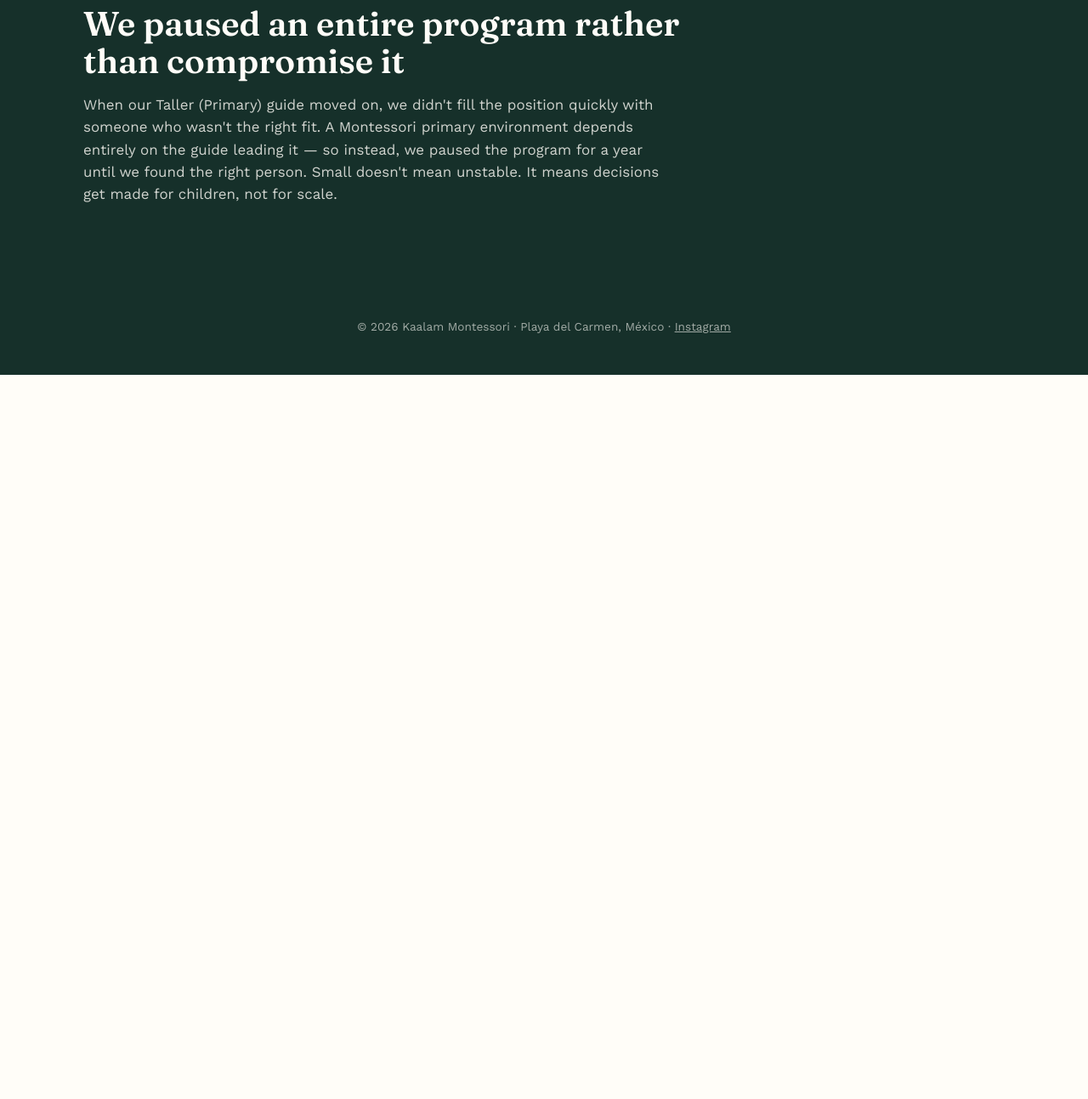
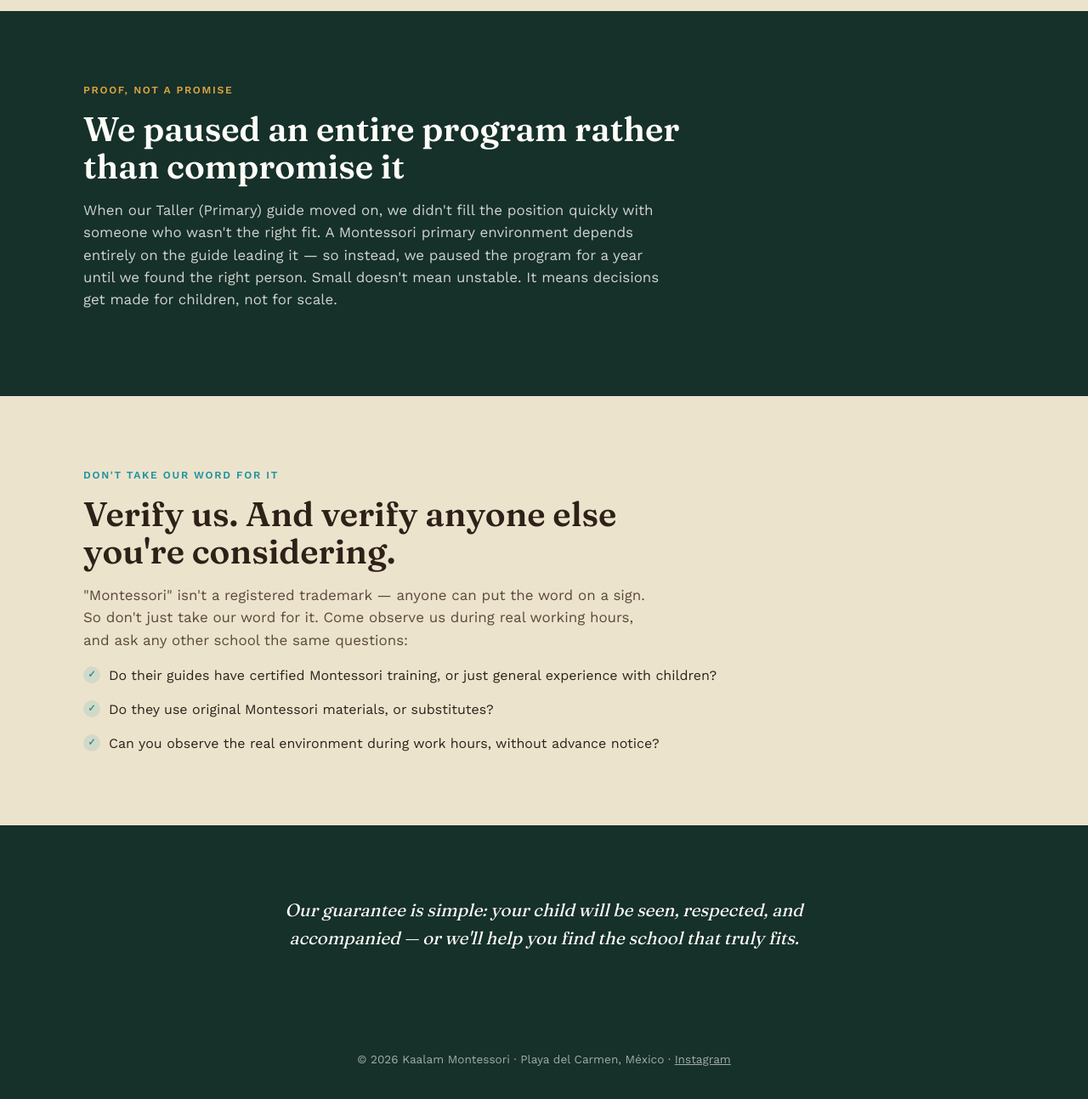
Before and after one commit to HurricaneSolution/Kaalam-Website, a plain HTML site: page por-que-kaalam.html in a window 1280 px wide. Shown: the part 1483-2776 px from the top of the page at 85% size. Before the commit the page ends 1924 px from the top, so only its background shows below. Drawn offline with nearby package versions, Linux system fonts and the light colour scheme.

Commit message:
Update por-que-kaalam.html

```diff
--- a/por-que-kaalam.html
+++ b/por-que-kaalam.html
@@ -59,9 +59,9 @@ body.fr [data-lang]:not([data-lang="fr"]) { display: none !important; }
           <span data-lang="fr">Les écoles intégrées au système fédéral mexicain (SEP) consacrent une énergie considérable à remplir des exigences administratives conçues pour justifier un financement, pas pour servir les enfants. Avec le temps, l'apprentissage devient silencieusement une représentation : les élèves jouent le rôle du « bon élève » pour les audits et les inspections, pendant que l'enfant réel passe au second plan derrière la paperasse et les listes de contrôle.</span>
         </p>
         <p>
-          <span data-lang="en">Kaalam is independent from that system, and we have no plans to change it. We answer to the children in front of us and the families who trust us — not to a bureaucracy.</span>
-          <span data-lang="es">Kaalam es independiente de ese sistema, y no tenemos planes de cambiarlo. Le respondemos a los niños que tenemos enfrente y a las familias que confían en nosotros — no a una burocracia.</span>
-          <span data-lang="fr">Kaalam est indépendante de ce système, et nous n'avons pas l'intention de changer cela. Nous répondons aux enfants qui sont devant nous et aux familles qui nous font confiance — pas à une bureaucratie.</span>
+          <span data-lang="en">Kaalam is independent from that system, and we have no plans to change it. We answer to the children in front of us and the families who trust us — not to a bureaucracy. To be precise: Kaalam is not incorporated into SEP, but our students do certify officially through INEA upon finishing Taller (around age 10–12), with full government recognition. This path lets us apply the complete Montessori philosophy, without the constraints of a traditional curriculum, as far as each student wants and is able to go.</span>
+          <span data-lang="es">Kaalam es independiente de ese sistema, y no tenemos planes de cambiarlo. Le respondemos a los niños que tenemos enfrente y a las familias que confían en nosotros — no a una burocracia. Para ser precisos: Kaalam no está incorporado a la SEP, pero nuestros alumnos sí certifican oficialmente vía INEA al terminar Taller (alrededor de los 10–12 años), con reconocimiento oficial del gobierno. Este camino nos permite aplicar la filosofía Montessori completa, sin las limitaciones de un currículo tradicional, hasta donde cada alumno quiera y pueda llegar.</span>
+          <span data-lang="fr">Kaalam est indépendante de ce système, et nous n'avons pas l'intention de changer cela. Nous répondons aux enfants qui sont devant nous et aux familles qui nous font confiance — pas à une bureaucratie. Pour être précis : Kaalam n'est pas intégrée au SEP, mais nos élèves obtiennent une certification officielle via l'INEA à la fin du Taller (vers 10–12 ans), avec une reconnaissance gouvernementale complète. Cette voie nous permet d'appliquer la philosophie Montessori complète, sans les contraintes d'un programme traditionnel, aussi loin que chaque élève le souhaite et le peut.</span>
         </p>
       </div>
       <div class="col-quote">
@@ -98,6 +98,33 @@ body.fr [data-lang]:not([data-lang="fr"]) { display: none !important; }
   </div>
 </section>
 
+<section class="section section-cream">
+  <div class="section-inner">
+    <p class="eyebrow"><span data-lang="en">Don't take our word for it</span><span data-lang="es">No nos creas a nosotros</span><span data-lang="fr">Ne nous croyez pas sur parole</span></p>
+    <h2><span data-lang="en">Verify us. And verify anyone else you're considering.</span><span data-lang="es">Verifícanos. Y verifica a cualquier otra opción que estés considerando.</span><span data-lang="fr">Vérifiez-nous. Et vérifiez toute autre option que vous envisagez.</span></h2>
+    <p class="section-lead">
+      <span data-lang="en">"Montessori" isn't a registered trademark — anyone can put the word on a sign. So don't just take our word for it. Come observe us during real working hours, and ask any other school the same questions:</span>
+      <span data-lang="es">"Montessori" no es una marca registrada — cualquiera puede poner la palabra en un letrero. Así que no nos creas solo a nosotros. Ven a observarnos en horario real de trabajo, y hazle a cualquier otra escuela las mismas preguntas:</span>
+      <span data-lang="fr">« Montessori » n'est pas une marque déposée — n'importe qui peut mettre ce mot sur une enseigne. Alors ne nous croyez pas simplement sur parole. Venez nous observer pendant les heures de travail réelles, et posez les mêmes questions à toute autre école :</span>
+    </p>
+    <ul class="check-list">
+      <li><span data-lang="en">Do their guides have certified Montessori training, or just general experience with children?</span><span data-lang="es">¿Sus guías tienen formación Montessori certificada, o solo experiencia general con niños?</span><span data-lang="fr">Leurs éducatrices ont-elles une formation Montessori certifiée, ou juste une expérience générale avec les enfants ?</span></li>
+      <li><span data-lang="en">Do they use original Montessori materials, or substitutes?</span><span data-lang="es">¿Usan materiales originales Montessori, o sustitutos?</span><span data-lang="fr">Utilisent-elles du matériel Montessori original, ou des substituts ?</span></li>
+      <li><span data-lang="en">Can you observe the real environment during work hours, without advance notice?</span><span data-lang="es">¿Puedes observar el ambiente real durante horas de trabajo, sin aviso previo?</span><span data-lang="fr">Pouvez-vous observer l'environnement réel pendant les heures de travail, sans préavis ?</span></li>
+    </ul>
+  </div>
+</section>
+
+<section class="section section-dark">
+  <div class="section-inner center">
+    <p class="signature-quote" style="font-size:1.3rem; max-width:720px; margin:0 auto;">
+      <span data-lang="en">Our guarantee is simple: your child will be seen, respected, and accompanied — or we'll help you find the school that truly fits.</span>
+      <span data-lang="es">Nuestra garantía es simple: tu hijo será visto, respetado y acompañado — o te acompañamos a encontrar la mejor solución.</span>
+      <span data-lang="fr">Notre garantie est simple : votre enfant sera vu, respecté et accompagné — ou nous vous aiderons à trouver l'école qui lui convient vraiment.</span>
+    </p>
+  </div>
+</section>
+
 <footer class="footer">
   <p>© <span id="year"></span> Kaalam Montessori · Playa del Carmen, México · <a href="https://instagram.com/montessorikaalam" target="_blank" rel="noopener">Instagram</a></p>
 </footer>
```
